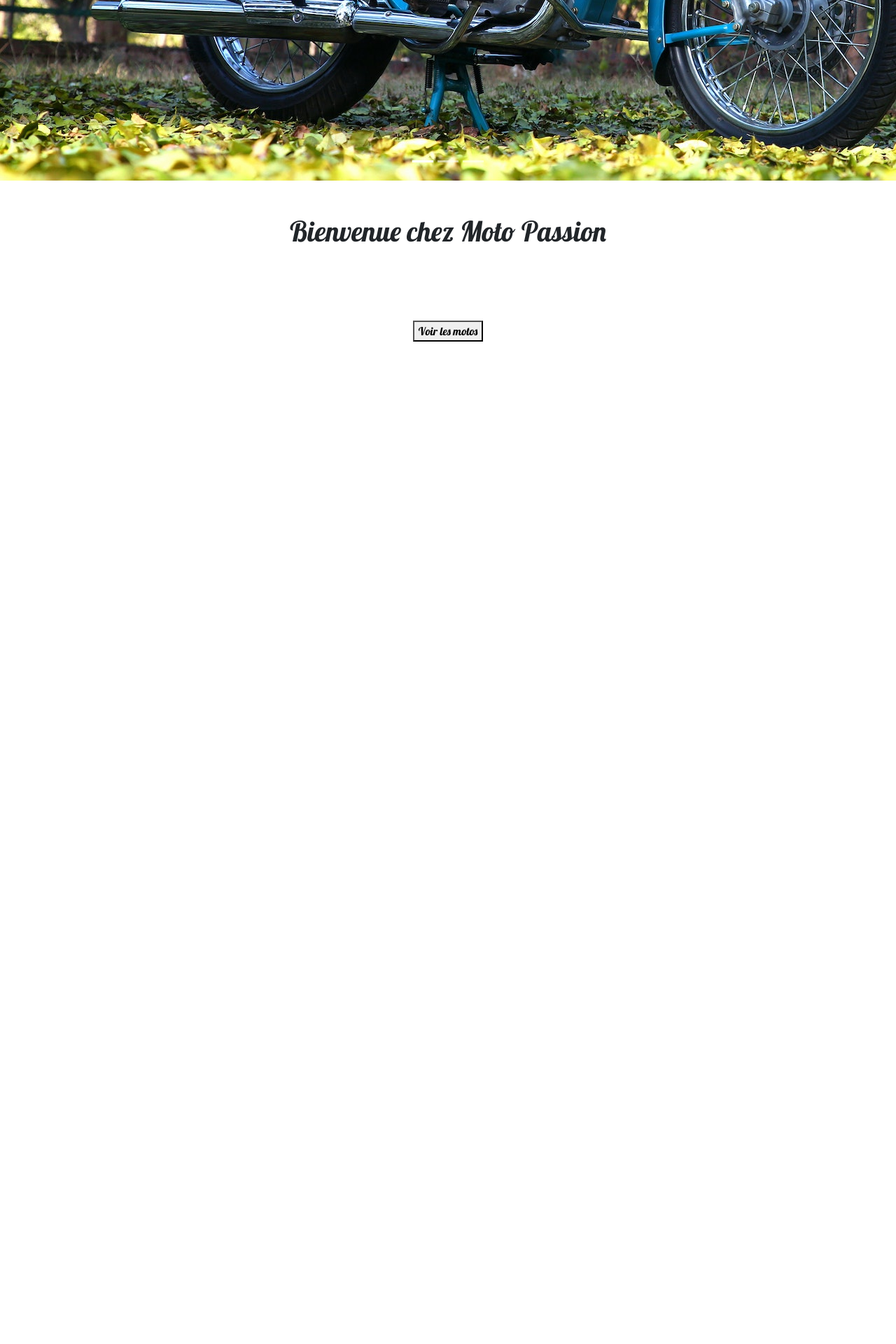
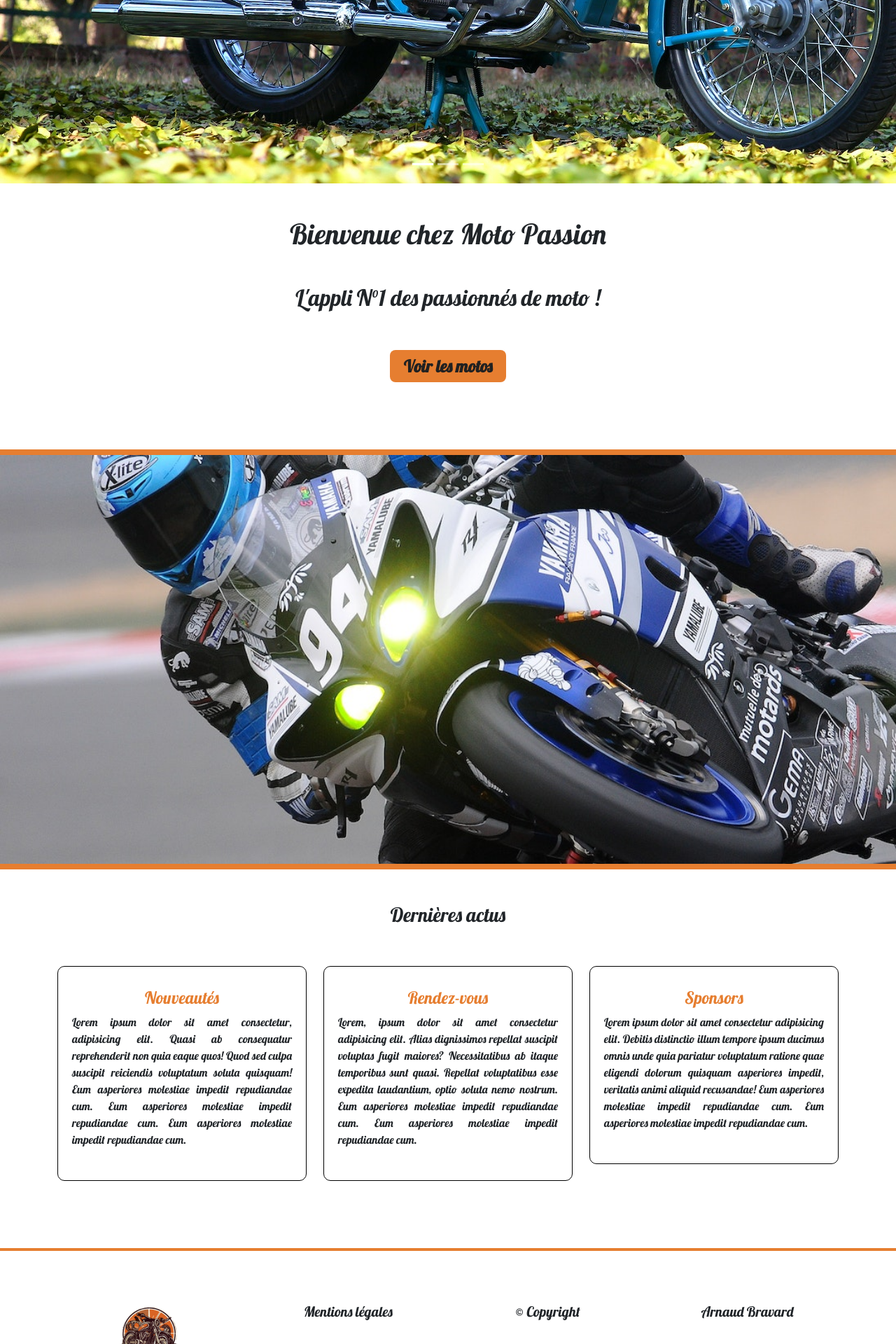
Before and after one commit to ArnaudBvd/Bravard_Arnaud_POO, a PHP site: page /index.php?controller=default&action=home in a window 1280 px wide. Shown: the part 720-2640 px from the top of the page at 70% size. Before the commit the page ends 1208 px from the top, so only its background shows below. Run offline with PHP 8.4, Linux system fonts and the light colour scheme.

Commit message:
Mise en forme de la navbar & de la home page

```diff
--- a/View/home.php
+++ b/View/home.php
@@ -6,7 +6,8 @@ include 'View/parts/slider.php';
 
 <div class="container">
 
-    <h1 class="text-center py-5">Bienvenue chez Moto Passion</h1>
+    <h1 class="text-center my-5">Bienvenue chez Moto Passion</h1>
+    <h2 class="text-center">L'appli N°1 des passionnés de moto !</h2>
 
     <div class="row">
         <div class="col-3"></div>
@@ -22,5 +23,33 @@ include 'View/parts/slider.php';
     </div>
 </div>
 
+<section class="my-5" id="section1"></section>
+
+<section class="my-5">
+    <div class="container mb-5">
+        <div class="row">
+            <h3 class="text-center">Dernières actus</h3>
+            <div class="col-4 my-5">
+                <article>
+                    <h4 class="text-center">Nouveautés</h4>
+                    <p class="text-article">Lorem ipsum dolor sit amet consectetur, adipisicing elit. Quasi ab consequatur reprehenderit non quia eaque quos! Quod sed culpa suscipit reiciendis voluptatum soluta quisquam! Eum asperiores molestiae impedit repudiandae cum. Eum asperiores molestiae impedit repudiandae cum. Eum asperiores molestiae impedit repudiandae cum.</p>
+                </article>
+            </div>
+            <div class="col-4 mt-5">
+                <article>
+                    <h4 class="text-center">Rendez-vous</h4>
+                    <p class="text-article">Lorem, ipsum dolor sit amet consectetur adipisicing elit. Alias dignissimos repellat suscipit voluptas fugit maiores? Necessitatibus ab itaque temporibus sunt quasi. Repellat voluptatibus esse expedita laudantium, optio soluta nemo nostrum. Eum asperiores molestiae impedit repudiandae cum. Eum asperiores molestiae impedit repudiandae cum.</p>
+                </article>
+            </div>
+            <div class="col-4 mt-5">
+                <article>
+                    <h4 class="text-center">Sponsors</h4>
+                    <p class="text-article">Lorem ipsum dolor sit amet consectetur adipisicing elit. Debitis distinctio illum tempore ipsum ducimus omnis unde quia pariatur voluptatum ratione quae eligendi dolorum quisquam asperiores impedit, veritatis animi aliquid recusandae! Eum asperiores molestiae impedit repudiandae cum. Eum asperiores molestiae impedit repudiandae cum.</p>
+                </article>
+            </div>
+        </div>
+    </div>
+</section>
+
 <?php
 include('View/parts/footer.php');
--- a/View/parts/footer.php
+++ b/View/parts/footer.php
@@ -1,5 +1,20 @@
-<footer>
-
+<footer class="py-5 mt-5">
+    <div class="container pt-4">
+        <div class="row d-flex justify-content-center align-item-center">
+            <div class="col-3 d-flex justify-content-center align-item-center">
+                <img src="public/icons/motorcycle.png" alt="logo du site" width="100" height="100">
+            </div>
+            <div class="col-3">
+                <p class="text-center fs-5">Mentions légales</p>
+            </div>
+            <div class="col-3">
+                <p class="text-center fs-5">© Copyright</p>
+            </div>
+            <div class="col-3">
+                <p class="text-center fs-5">Arnaud Bravard</p>
+            </div>
+        </div>
+    </div>
 </footer>
 
 </body>
--- a/View/parts/navbar.php
+++ b/View/parts/navbar.php
@@ -28,7 +28,7 @@
                 <div class=" d-flex justify-content-center col-2">
                         <?php
                         if ($this->currentUser) {
-                            echo ('<a class="nav-link text-center fs-5 text-warning float-end"> Bienvenue ' . $this->currentUser->getName(). '</a>');
+                            echo ('<a class="nav-link text-center fs-5 float-end" id="welcome"> Bienvenue ' . $this->currentUser->getName(). '</a>');
                         }
                         ?>
                 </div>
--- a/public/css/style.css
+++ b/public/css/style.css
@@ -1,3 +1,54 @@
 * {
     font-family: 'Lobster', cursive;
 }
+
+header nav {
+    border-bottom: 4px solid #e67e30;
+}
+
+#welcome {
+    color: #e67e30;
+}
+
+button {
+    background-color: #e67e30;
+    color: #212121;
+    border: none;
+    border-radius: 8px;
+    padding: 5px 20px;
+    font-weight: bolder;
+    transition: all 0.5s ease;
+    font-size: 1.5em;
+}
+
+button:hover {
+    background-color: #212121;
+    color: #e67e30;
+}
+
+#section1 {
+    background-image: url('../sliders/section1.jpg');
+    background-size: cover;
+    background-repeat: no-repeat;
+    height: 600px;
+    border-top: 8px solid #e67e30;
+    border-bottom: 8px solid #e67e30;
+}
+
+h4 {
+    color: #e67e30;
+}
+
+article {
+    border: 1px solid black;
+    border-radius: 10px;
+    padding: 30px 20px;
+}
+
+.text-article {
+    text-align: justify;
+}
+
+footer {
+    border-top: 4px solid #e67e30;
+}
```
Also changed, not shown: public/img/ducatimonster.webp (deleted), public/img/triumphtiger.webp (deleted), public/img/yamahar1.webp (deleted), public/sliders/section1.jpg (added).
